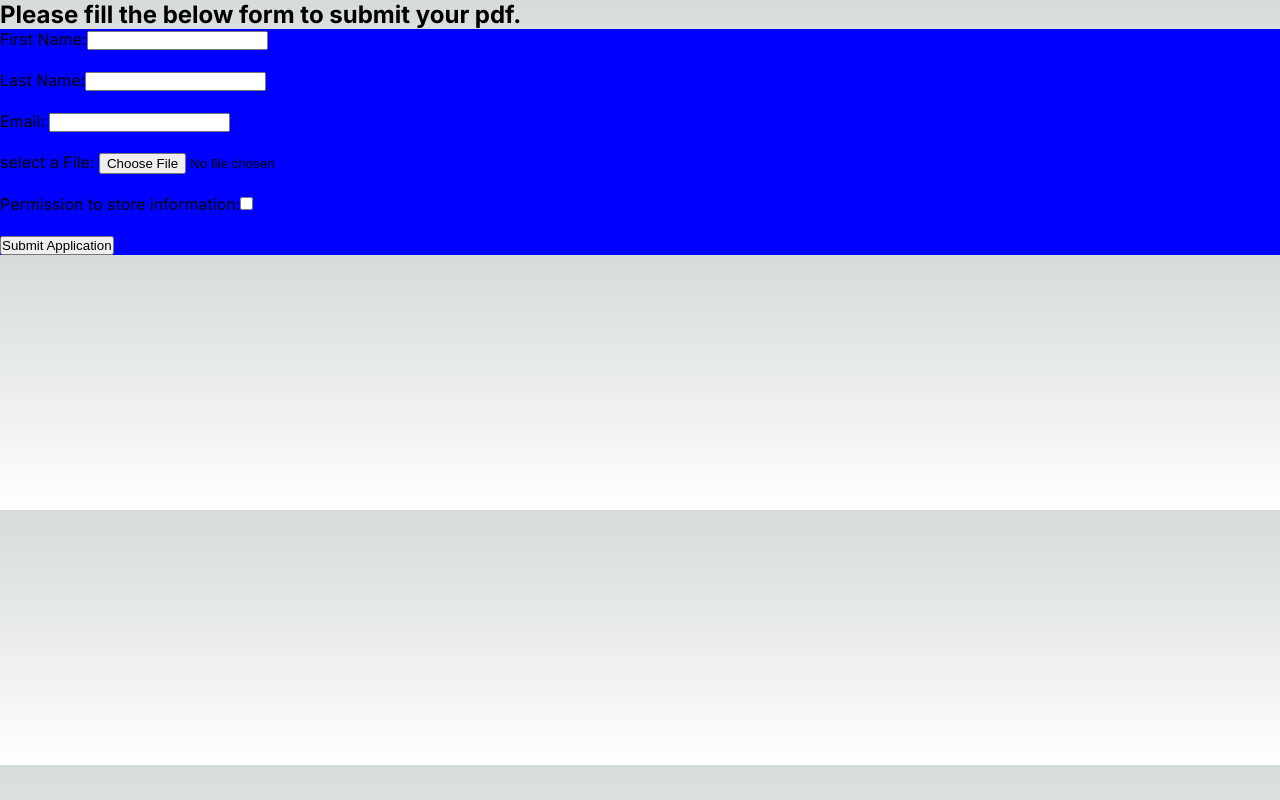
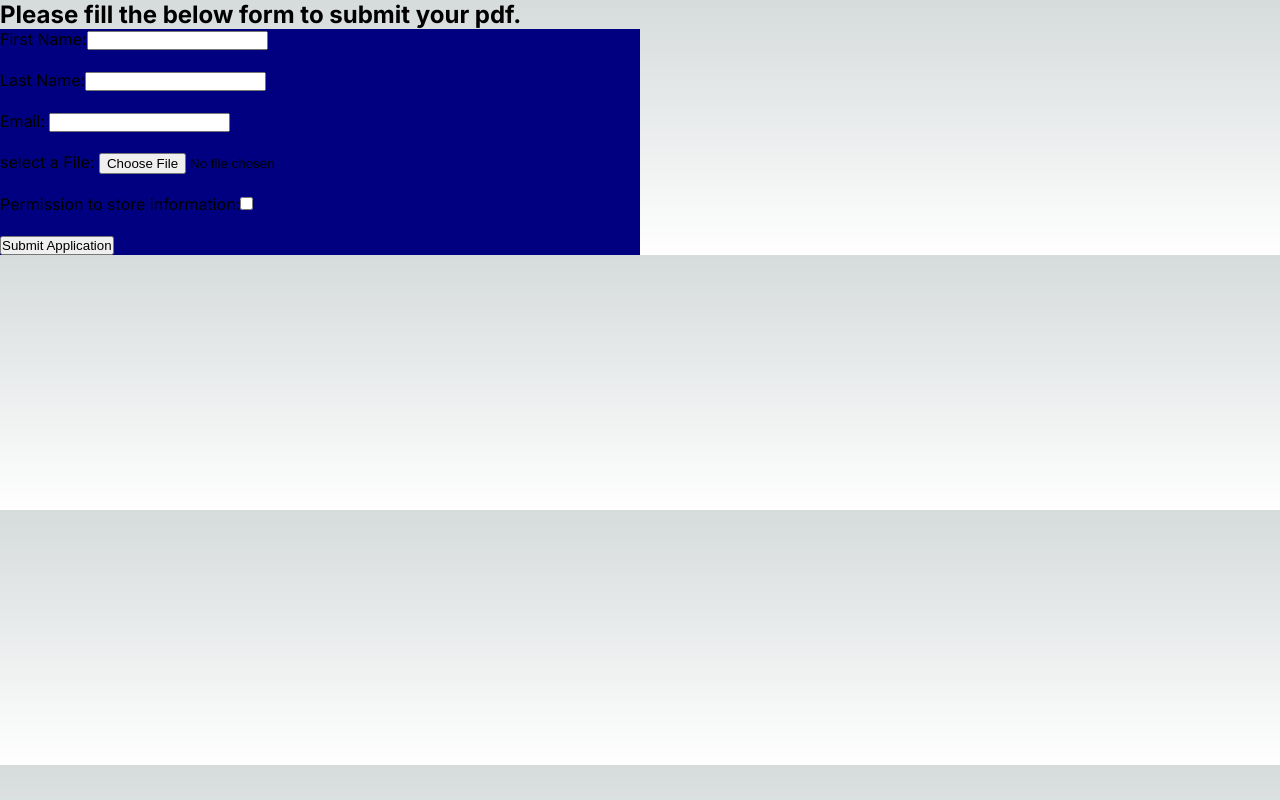
Before and after one commit to Don9594/pracDeployAppAWS, a Next.js app in the folder application_submission/: page /submit_application in a window 1280 px wide. Built offline with nearby package versions, Linux system fonts and the light colour scheme.

Commit message:
update nextjs version

```diff
--- a/application_submission/package.json
+++ b/application_submission/package.json
@@ -11,7 +11,7 @@
   "dependencies": {
     "eslint": "8.48.0",
     "eslint-config-next": "13.4.19",
-    "next": "13.4.19",
+    "next": "^13.5.3",
     "react": "18.2.0",
     "react-dom": "18.2.0"
   }
--- a/application_submission/src/app/_components/form.module.css
+++ b/application_submission/src/app/_components/form.module.css
@@ -1,3 +1,5 @@
 .formwrapper{
-    background-color: blue;
+    height: 50%;
+    width: 50%;
+    background-color: navy;
 }
```
Also changed, not shown: 1 other file (tests, documents, lock files or other folders).
